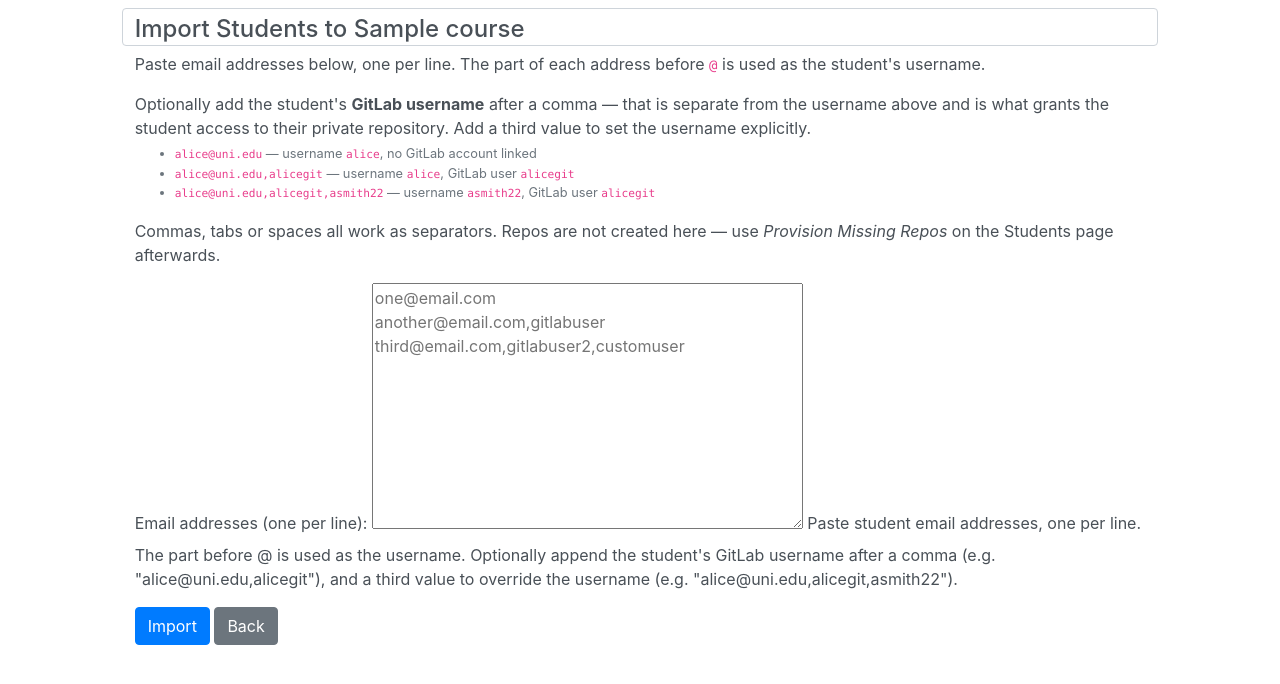
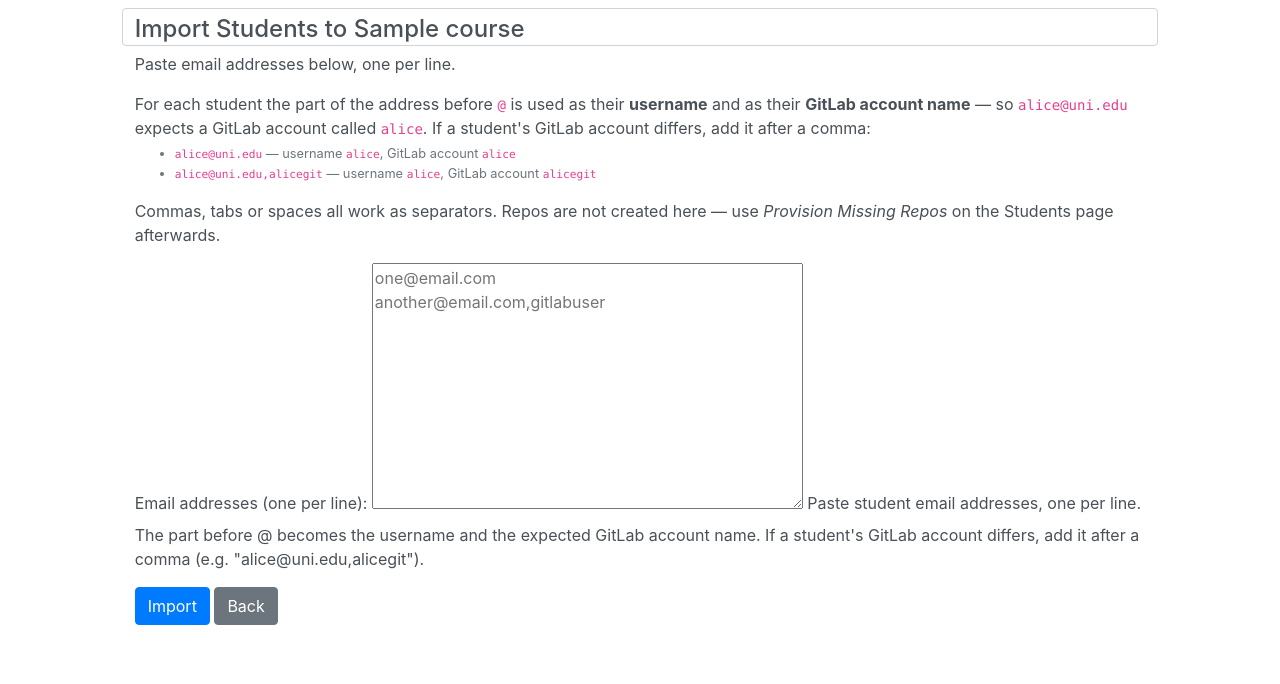
Before and after one commit to athina-edu/athina, a Django app: page /assignments/courses/1/students/import/ in a window 1280 px wide. Shown: the part 80-764 px from the top of the page. Run offline with Django 3.2, Linux system fonts and the light colour scheme; a user stored in the database is signed in; tables that the repository leaves empty hold one stand-in row (values such as "Sample post"); some libraries are stand-ins or nearby versions.

Commit message:
Default the GitLab account to the email prefix; drop the confusing username field
Provisioning failed for a student added with only an email:

  Student 'tsikerm@wwu.edu' has no GitLab username set.

Meanwhile the form had a 'Username' field that autofilled from the email
prefix and looked like it should satisfy that requirement — it didn't. That
field is the display/repo-naming username; provisioning needs the GitLab
account name. Two near-identical fields, one of which did nothing useful, and
neither of them wired to the actual requirement.

- _provision_student_gitlab now resolves the GitLab account from
  gitlab_username, falling back to the email-prefix username, and stores the
  name that actually resolved. The convention (email prefix == GitLab account)
  now just works, while an explicit gitlab_username still overrides it for
  students whose handle differs.
- Remove 'username' from StudentForm and StudentEditForm. It is derived in
  Student.save(), is not independently useful, and its presence implied it
  controlled provisioning. The add/edit pages are now email + GitLab username
  (plus repository URL when editing).
- Drop the now-unneeded username prefill scripts.
- Bulk import is back to two values, email[,gitlab_username], with the GitLab
  account defaulting to the email prefix. Remove the third value I added
  earlier — it compounded the confusion.
- Rewrite the import help text to state the convention plainly.

Verified against the real GitLab API: the email prefix 'tsikerm' resolves to
the existing account, and provisioning created the repo.

```diff
--- a/athina_web/assignments/forms.py
+++ b/athina_web/assignments/forms.py
@@ -34,38 +34,37 @@ class CourseForm(forms.ModelForm):
 
 
 class StudentForm(forms.ModelForm):
+    """Add a student.
+
+    `username` is deliberately NOT exposed: it is derived from the email prefix
+    (see Student.save()) and is only a display/repo-naming value. Having a
+    second editable field next to the GitLab username was confusing — the
+    autofilled one did nothing for provisioning while the GitLab username, the
+    one that actually matters, silently blocked it.
+    """
     class Meta:
         model = Student
-        fields = ('email', 'username', 'gitlab_username')
+        fields = ('email', 'gitlab_username')
         widgets = {
-            'username': forms.TextInput(attrs={
-                'placeholder': 'e.g. alice',
-                'class': 'form-control',
-            }),
             'gitlab_username': forms.TextInput(attrs={
                 'placeholder': 'e.g. alice',
                 'class': 'form-control',
             }),
         }
         help_texts = {
-            'email': 'Student email address.',
-            'username': 'Defaults to the part of the email before @. Used as the '
-                        'student\'s username and for repository naming.',
-            'gitlab_username': 'Optional. The student\'s GitLab account name, used '
-                               'to grant them access to their private repository.',
+            'email': 'Student email address. The part before @ becomes their username.',
+            'gitlab_username': 'The student\'s GitLab account name, which must already '
+                               'exist on your GitLab server. Used to give them access to '
+                               'their private repository, and required before provisioning.',
         }
 
 
 class StudentEditForm(forms.ModelForm):
-    """Extended form for editing an existing student — includes GitLab username and repository URL."""
+    """Edit an existing student — email, GitLab username and repository URL."""
     class Meta:
         model = Student
-        fields = ('email', 'username', 'gitlab_username', 'repository_url')
+        fields = ('email', 'gitlab_username', 'repository_url')
         widgets = {
-            'username': forms.TextInput(attrs={
-                'placeholder': 'e.g. alice',
-                'class': 'form-control',
-            }),
             'gitlab_username': forms.TextInput(attrs={
                 'placeholder': 'e.g. alice',
                 'class': 'form-control',
@@ -76,8 +75,8 @@ class StudentEditForm(forms.ModelForm):
             }),
         }
         help_texts = {
-            'username': 'Used as the student\'s username and for repository naming.',
-            'gitlab_username': 'The student\'s GitLab username. Required before provisioning a repo.',
+            'gitlab_username': 'The student\'s GitLab account name. Required before '
+                               'provisioning a repo, and must exist on your GitLab server.',
             'repository_url': 'Optional. Set the student\'s Git repository URL for grading.',
         }
 
@@ -87,11 +86,11 @@ class StudentBulkForm(forms.Form):
     emails = forms.CharField(
         widget=forms.Textarea(attrs={
             'rows': 10,
-            'placeholder': 'one@email.com\nanother@email.com,gitlabuser\nthird@email.com,gitlabuser2,customuser',
+            'placeholder': 'one@email.com\nanother@email.com,gitlabuser',
         }),
         label='Email addresses (one per line)',
-        help_text='Paste student email addresses, one per line. The part before @ is used '
-                  'as the username. Optionally append the student\'s GitLab username after '
-                  'a comma (e.g. "alice@uni.edu,alicegit"), and a third value to override '
-                  'the username (e.g. "alice@uni.edu,alicegit,asmith22").',
+        help_text='Paste student email addresses, one per line. The part before @ becomes '
+                  'the username and the expected GitLab account name. If a student\'s '
+                  'GitLab account differs, add it after a comma '
+                  '(e.g. "alice@uni.edu,alicegit").',
     )
--- a/athina_web/assignments/views.py
+++ b/athina_web/assignments/views.py
@@ -1004,9 +1004,9 @@ _import_progress = {}
 def _run_bulk_import(course_id, entries, assignment_name, has_assignments):
     """Background thread: imports students and provisions GitLab repos.
 
-    `entries` is a list of (email, gitlab_username, username) tuples. The
-    username comes from the third field when given, otherwise the email prefix;
-    gitlab_username is the GitLab account used for repo access."""
+    `entries` is a list of (email, gitlab_username) tuples. The GitLab account
+    defaults to the email prefix when not supplied, and the display username is
+    always derived from the email prefix (see Student.save())."""
     global _import_progress
     import logging
     logger = logging.getLogger('django')
@@ -1015,7 +1015,9 @@ def _run_bulk_import(course_id, entries, assignment_name, has_assignments):
         created = 0
         total = len(entries)
 
-        for i, (email, gitlab_username, username) in enumerate(entries):
+        for i, (email, gitlab_username) in enumerate(entries):
+            # Convention: the GitLab account is the part of the email before @.
+            gitlab_username = gitlab_username or email.split('@')[0]
             _import_progress[course_id] = {
                 'total': total, 'current': i + 1, 'created': created,
                 'status': 'running', 'current_student': email,
@@ -1023,7 +1025,7 @@ def _run_bulk_import(course_id, entries, assignment_name, has_assignments):
             try:
                 student, was_created = Student.objects.get_or_create(
                     course=course, email=email,
-                    defaults={'username': username, 'gitlab_username': gitlab_username},
+                    defaults={'gitlab_username': gitlab_username},
                 )
                 if was_created:
                     # Sync to grading DB but do NOT auto-provision repos.
@@ -1063,9 +1065,9 @@ def student_bulk_import(request, course_id):
         form = StudentBulkForm(request.POST)
         if form.is_valid():
             emails_raw = form.cleaned_data['emails']
-            # Each line is "email", "email,gitlab_username" or
-            # "email,gitlab_username,username" (comma/tab/space separated).
-            # The username defaults to the part of the email before @.
+            # Each line is "email" or "email,gitlab_username"
+            # (comma/tab/space separated). The GitLab account defaults to the
+            # part of the email before @.
             entries = []
             for line in emails_raw.strip().splitlines():
                 line = line.strip()
@@ -1076,8 +1078,7 @@ def student_bulk_import(request, course_id):
                 if '@' not in email:
                     continue
                 gitlab_username = parts[1] if len(parts) > 1 else ''
-                username = parts[2] if len(parts) > 2 and parts[2] else email.split('@')[0]
-                entries.append((email, gitlab_username, username))
+                entries.append((email, gitlab_username))
             total = len(entries)
             if total == 0:
                 return render(request, 'assignments/student_import_result.html', {
@@ -1293,19 +1294,32 @@ def _provision_student_gitlab(course, student, assignment_name=None):
     headers = {"PRIVATE-TOKEN": gitlab_token}
     api_base = "https://%s/api/v4" % gitlab_url
 
-    # 0. Validate the student's GitLab username resolves to a real user BEFORE
-    #    creating the repo. If it doesn't, the student would be locked out of a
-    #    private repo, so fail loudly instead of creating it.
-    if not student.gitlab_username:
-        return ("Student '%s' has no GitLab username set. Add their GitLab "
-                "username to their student record before provisioning." % student.email)
+    # 0. Resolve the student's GitLab account BEFORE creating the repo. If it
+    #    does not exist they would be locked out of a private repo, so fail
+    #    loudly rather than creating one they cannot access.
+    #
+    #    The GitLab account defaults to the email prefix, which is the common
+    #    convention. An explicitly set gitlab_username always wins, so a student
+    #    whose GitLab handle differs can still be provisioned. The resolved name
+    #    is stored, so the repo name and issue titles stay consistent.
+    candidate = (student.gitlab_username or student.username or '').strip()
+    if not candidate:
+        return ("Student '%s' has no email address or GitLab username, so their "
+                "GitLab account cannot be determined." % student.email)
+
     user_resp = http_requests.get("%s/users" % api_base, headers=headers,
-                                  params={"username": student.gitlab_username}, timeout=10)
+                                  params={"username": candidate}, timeout=10)
     if not user_resp.ok or not user_resp.json():
-        return ("Could not find GitLab user '%s' for student '%s'. Verify the "
-                "username is correct and that the user exists on %s." %
-                (student.gitlab_username, student.email, gitlab_url))
+        return ("Could not find a GitLab account '%s' for student '%s' on %s. "
+                "If their GitLab username differs from their email prefix, set it "
+                "on the student record. Otherwise the account must be created on "
+                "GitLab first." % (candidate, student.email, gitlab_url))
+
     gitlab_user_id = user_resp.json()[0]['id']
+    # Store the name that actually resolved, so later steps and re-runs agree.
+    if student.gitlab_username != candidate:
+        student.gitlab_username = candidate
+        student.save(update_fields=['gitlab_username'])
 
     # 1. Find or create the course group
     # Naming: athina-[facultyid]-[coursename]
--- a/athina_web/templates/assignments/student_import.html
+++ b/athina_web/templates/assignments/student_import.html
@@ -14,15 +14,14 @@
 {% block content %}
 <div class="mt-2 form-control">
 <h4>Import Students to {{ course.name }}</h4>
-<p>Paste email addresses below, one per line.
-The part of each address before <code>@</code> is used as the student's username.</p>
-<p class="mb-1">Optionally add the student's <strong>GitLab username</strong> after a comma —
-that is separate from the username above and is what grants the student access to their
-private repository. Add a third value to set the username explicitly.</p>
+<p>Paste email addresses below, one per line.</p>
+<p class="mb-1">For each student the part of the address before <code>@</code> is used as
+their <strong>username</strong> and as their <strong>GitLab account name</strong> — so
+<code>alice@uni.edu</code> expects a GitLab account called <code>alice</code>. If a
+student's GitLab account differs, add it after a comma:</p>
 <ul class="small text-muted">
-    <li><code>alice@uni.edu</code> — username <code>alice</code>, no GitLab account linked</li>
-    <li><code>alice@uni.edu,alicegit</code> — username <code>alice</code>, GitLab user <code>alicegit</code></li>
-    <li><code>alice@uni.edu,alicegit,asmith22</code> — username <code>asmith22</code>, GitLab user <code>alicegit</code></li>
+    <li><code>alice@uni.edu</code> — username <code>alice</code>, GitLab account <code>alice</code></li>
+    <li><code>alice@uni.edu,alicegit</code> — username <code>alice</code>, GitLab account <code>alicegit</code></li>
 </ul>
 <p>Commas, tabs or spaces all work as separators. Repos are not created here — use
 <em>Provision Missing Repos</em> on the Students page afterwards.</p>
```
Also changed, not shown: athina_web/templates/assignments/student_add.html (+0 -15 lines), athina_web/templates/assignments/student_edit.html (+0 -16 lines).
